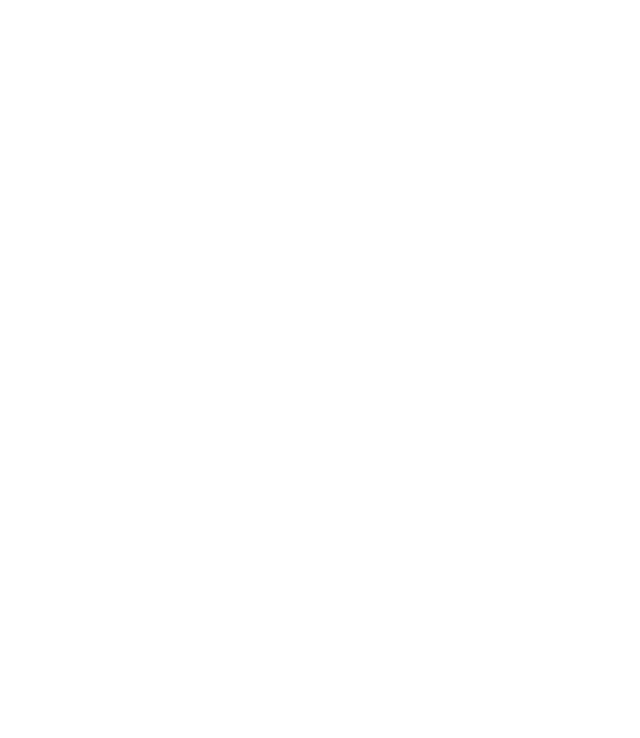
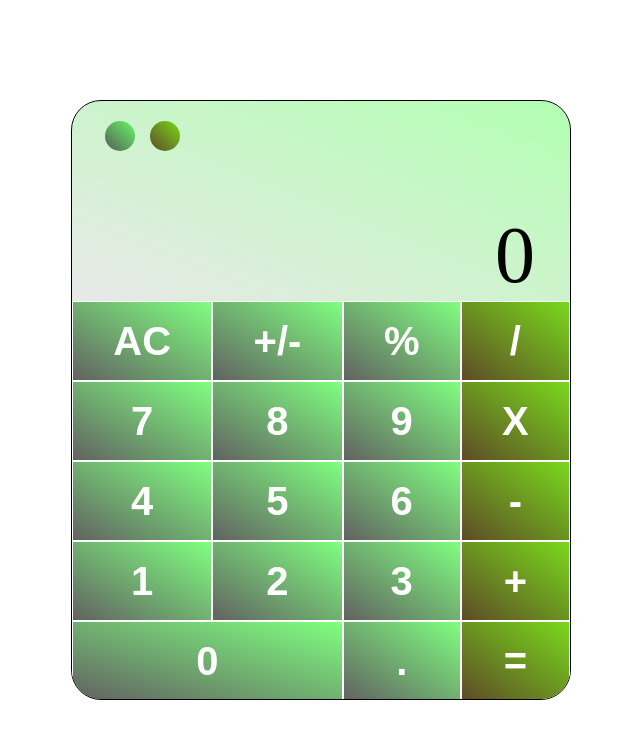
Before and after one commit to VanjaXYZ/Mentorship-, a plain HTML site: page Calculator/index.html in a window 1280 px wide. Shown: the whole page, without its empty margins (319-959 px from the left). Drawn offline with Linux system fonts and the light colour scheme.

Commit message:
Finished HTML&CSS

```diff
--- a/Calculator/index.html
+++ b/Calculator/index.html
@@ -8,6 +8,36 @@
     <title>Calculator</title>
   </head>
   <body>
+    <container class="main-frame">
+      <div class="result-frame">
+        <div class="used-colors">
+          <div class="color-example"></div>
+          <div class="color-example"></div>
+        </div>
+        <p>0</p>
+      </div>
+      <div class="operations-frame">
+        <button class="numbers-and-ops" id="AC">AC</button>
+        <button class="numbers-and-ops" id="half">+/-</button>
+        <button class="numbers-and-ops" id="perc">%</button>
+        <button class="numbers-and-ops" id="divide">/</button>
+        <button class="numbers-and-ops" id="seven">7</button>
+        <button class="numbers-and-ops" id="eight">8</button>
+        <button class="numbers-and-ops" id="nine">9</button>
+        <button class="numbers-and-ops" id="mult">X</button>
+        <button class="numbers-and-ops" id="four">4</button>
+        <button class="numbers-and-ops" id="five">5</button>
+        <button class="numbers-and-ops" id="six">6</button>
+        <button class="numbers-and-ops" id="min">-</button>
+        <button class="numbers-and-ops" id="one">1</button>
+        <button class="numbers-and-ops" id="two">2</button>
+        <button class="numbers-and-ops" id="three">3</button>
+        <button class="numbers-and-ops" id="add">+</button>
+        <button class="numbers-and-ops" id="zero">0</button>
+        <button class="numbers-and-ops" id="dot">.</button>
+        <button class="numbers-and-ops" id="equal">=</button>
+      </div>
+    </container>
     <script src="script.js"></script>
   </body>
 </html>
--- a/Calculator/style.css
+++ b/Calculator/style.css
@@ -0,0 +1,110 @@
+*{
+    margin: 0;
+    padding: 0;
+    box-sizing: border-box;
+}
+
+body {
+    display: flex;
+    justify-content: center;
+    align-items: center;
+    min-height: 100vh;
+}
+
+
+/* Glavni Okvir */
+.main-frame {
+    width: 500px;
+    height: 600px;
+    border: 1px solid #000;
+    border-radius: 30px;
+    overflow: hidden;
+        }
+
+
+/* Ispisivanje Rezultata I Upisa */
+.result-frame {
+    width: 100%;
+    height: 200px;
+    background: linear-gradient(to top right, rgba(31, 31, 31, 0.1), rgba(0, 255, 0, 0.3));
+    position: relative;
+}
+
+.result-frame > p {
+    position: absolute;
+    bottom: 0;
+    right: 35px;
+    font-size: 5em;
+}
+
+.used-colors {
+    width: 120px;
+    height: 50px;
+    display: flex;
+    justify-content:center;
+    align-items: center;
+    position: absolute;
+    top: 10px;
+    left: 10px;
+}
+
+.used-colors > .color-example:nth-child(2){
+    background-color: #f1b338;
+    margin-left: 15px;
+}
+
+
+
+.color-example {
+    width: 30px;
+    height: 30px;
+    border-radius: 50%;
+    background: linear-gradient(to top right, rgba(31, 31, 31, 0.7), rgba(0, 255, 0, 0.5))
+}
+
+
+
+
+/* Brojevi I Operacije */
+.operations-frame {
+    width: 100%;
+    height: 400px;
+    display: grid;
+    grid-template-areas: "AC half perc divide"
+                         "seven eight nine mult"
+                         "four five six min"
+                         "one two three add"
+                         "zero zero dot equal";
+}
+
+#zero{
+    grid-area: zero;
+}
+
+.numbers-and-ops {
+    font-size: 2.5em;
+    font-weight: bold;
+    border: 1px solid;
+    color: #fff;
+    background: linear-gradient(to top right, rgba(31, 31, 31, 0.7), rgba(0, 255, 0, 0.5))
+}
+
+#divide {
+    background-color: #f1b338;
+        }
+
+#mult {
+    background-color: #f1b338;
+   }
+
+#min {
+    background-color: #f1b338;
+    }
+
+#add {
+    background-color: #f1b338;
+    }
+
+#equal {
+    background-color: #f1b338;
+}
```
